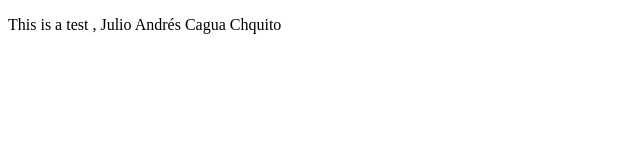
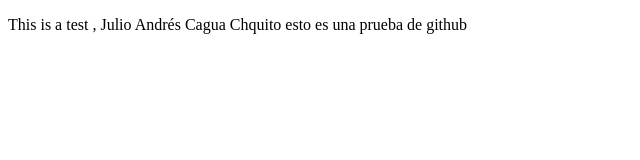
Before and after one commit to AndresCagua/proyectoDemoCursoPrework, a plain HTML site: page index.html in a window 1280 px wide. Shown: the whole page, without its empty margins (0-640 px from the left). Drawn offline with Linux system fonts and the light colour scheme.

Commit message:
cambios pruebas

```diff
--- a/index.html
+++ b/index.html
@@ -8,7 +8,7 @@
 <body>
   <p>
       This is a test ,
-      Julio Andrés Cagua Chquito
+      Julio Andrés Cagua Chquito esto es una prueba de github
   </p>
 </body>
 </html>
```
